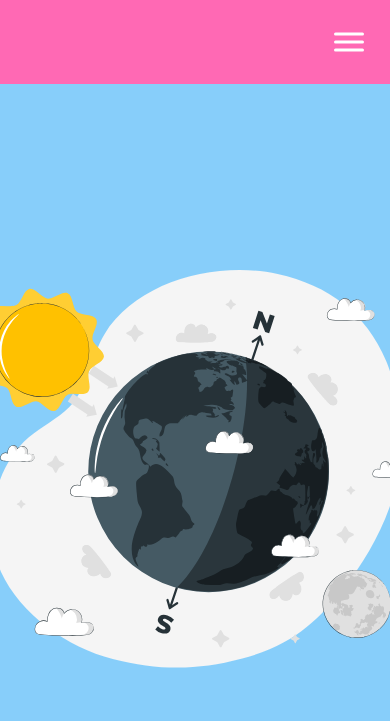
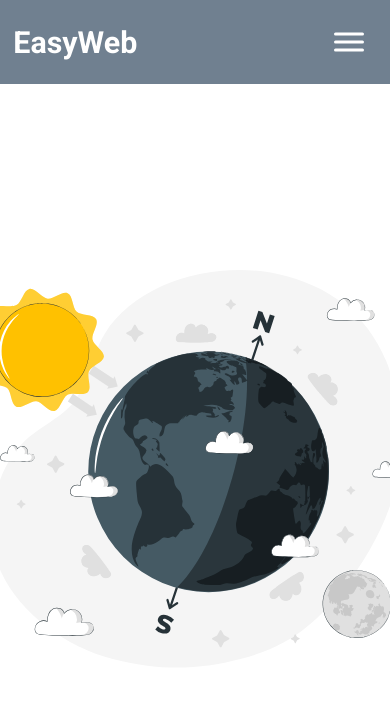
Before and after one commit to SMNAFI/responsive-navbar, a plain HTML site: page index.html in a window 390 px wide. Shown: the top 721 px of the page. Drawn offline with Linux system fonts and the light colour scheme.

Commit message:
responsive

```diff
--- a/index.html
+++ b/index.html
@@ -19,10 +19,15 @@
                 <div class="line"></div>
                 <div class="line"></div>
             </div>
+            <div class="logo">
+                <h1><a href="#">EasyWeb</a></h1>
+            </div>
             <ul class="nav-links">
                 <li><a href="#">About</a></li>
+                <li><a href="#">Blogs</a></li>
+                <li><a href="#">Projects</a></li>
+                <li><a href="#">Hire</a></li>
                 <li><a href="#">Contact</a></li>
-                <li><a href="#">Projects</a></li>
             </ul>
         </nav>
 
--- a/style.css
+++ b/style.css
@@ -10,18 +10,33 @@ body {
 
 .landing-page {
     height: 100vh;
-    background-color: lightskyblue;
 }
 
 nav {
-    background-color: hotpink;
+    background-color: slategrey;
     height: 10vh;
+    position: relative;
+}
+
+.logo {
+    font-size: 26px;
+    font-weight: 800;
+    position: absolute;
+    left: 5%;
+    top: 50%;
+    transform: translate(-5%, -50%);
+    z-index: 2;
+}
+
+.logo a {
+    text-decoration: none;
+    color: #fff;
 }
 
 .nav-links {
     display: flex;
     list-style: none;
-    width: 50%;
+    width: 60%;
     height: 100%;
     justify-content: space-around;
     align-items: center;
@@ -31,10 +46,6 @@ nav {
 .nav-links li a {
     text-decoration: none;
     color: #fff;
-}
-
-.landing {
-
 }
 
 .landing-image {
@@ -50,6 +61,8 @@ nav {
 
 
 
+
+
 @media only screen and (max-width: 768px) {
     .line {
         height: 3px;
@@ -57,10 +70,6 @@ nav {
         margin: 5px;
         background-color: #fff;
         border-radius: 9px;
-    }
-
-    nav {
-        position: relative;
     }
 
     .hamburger {
@@ -74,20 +83,20 @@ nav {
 
     .nav-links {
         /* display: none; */
-        background-color: hotpink;
+        background-color: slategrey;
         position: fixed;
         width: 100%;
         height: 100vh;
         flex-direction: column;
-        clip-path: circle(100px at 90% -15%);
-        webkit-clip-path: circle(100px at 90% -15%);
+        clip-path: circle(100px at 95% -20%);
+        webkit-clip-path: circle(10px at 95% -20%);
         transition: all 1s ease-out;
         pointer-events: none;
     }
 
     .nav-links.open {
-        clip-path: circle(1200px at 90% -15%);
-        webkit-clip-path: circle(1200px at 90% -15%);
+        clip-path: circle(1200px at 95% -20%);
+        webkit-clip-path: circle(1200px at 95% -20%);
         pointer-events: all;
     }
 
```
